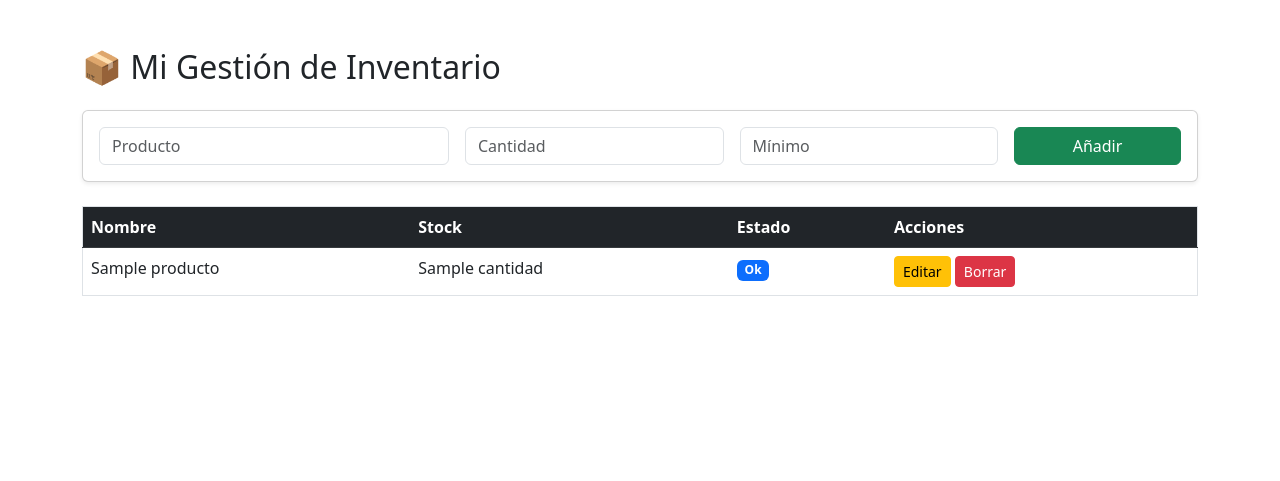
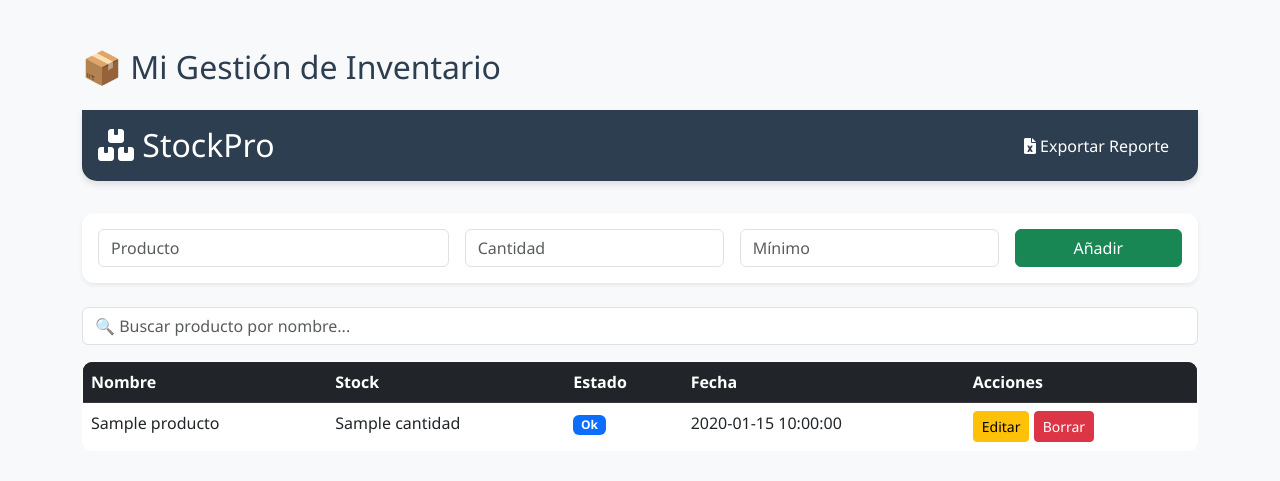
Before and after one commit to thiarehernandezg-cloud/gestion_inventario, a Flask app: template templates/index.html in a window 1280 px wide. Shown: the top 481 px of the page. Run offline with Flask 3, Linux system fonts and the light colour scheme; the template is opened without the code that fills it: most values are stand-ins (such as "Sample title", 1, 10 or a date in 2020).

Commit message:
añadi boton descarga de reoprte

```diff
--- a/app.py
+++ b/app.py
@@ -1,5 +1,6 @@
-from flask import Flask, render_template, request, redirect
+from flask import Flask, render_template, request, redirect, send_file # Añadimos send_file aquí
 import sqlite3
+import pandas as pd # <--- ESTA ES LA LÍNEA QUE FALTA ARRIBA DEL TODO
 
 app = Flask(__name__)
 
@@ -51,5 +52,22 @@ def editar(id):
     producto = db.execute('SELECT * FROM productos WHERE id = ?', (id,)).fetchone()
     db.close()
     return render_template('editar.html', producto=producto)
+    import pandas as pd
+from flask import send_file
+
+@app.route('/exportar')
+def exportar():
+    db = conectar_db()
+    # Leemos la tabla productos y la pasamos a un DataFrame
+    df = pd.read_sql_query("SELECT nombre, cantidad, stock_minimo, fecha FROM productos", db)
+    db.close()
+
+    # Guardamos temporalmente en un archivo Excel
+    nombre_archivo = "inventario_pyme.xlsx"
+    df.to_excel(nombre_archivo, index=False)
+
+    # Enviamos el archivo al usuario
+    return send_file(nombre_archivo, as_attachment=True)
+
 if __name__ == '__main__':
     app.run(debug=True)
--- /dev/null
+++ b/static/style.css
@@ -0,0 +1,58 @@
+/* Paleta de colores profesional */
+:root {
+    --primary-color: #2c3e50;
+    --secondary-color: #34495e;
+    --accent-color: #3498db;
+    --success-color: #27ae60;
+    --danger-color: #e74c3c;
+    --light-bg: #f8f9fa;
+}
+
+body {
+    background-color: var(--light-bg);
+    font-family: 'Segoe UI', Tahoma, Geneva, Verdana, sans-serif;
+    color: var(--primary-color);
+}
+
+.navbar-custom {
+    background-color: var(--primary-color);
+    padding: 1rem;
+    color: white;
+    border-radius: 0 0 15px 15px;
+    margin-bottom: 2rem;
+    box-shadow: 0 4px 6px rgba(0,0,0,0.1);
+}
+
+.card {
+    border: none;
+    border-radius: 12px;
+    box-shadow: 0 4px 12px rgba(0,0,0,0.05);
+}
+
+.table {
+    background: white;
+    border-radius: 10px;
+    overflow: hidden;
+}
+
+.table thead {
+    background-color: var(--secondary-color);
+    color: white;
+}
+
+.badge-reponer {
+    background-color: var(--danger-color);
+    padding: 0.5em 0.8em;
+}
+
+.btn-exportar {
+    background-color: var(--primary-color);
+    color: white;
+    transition: all 0.3s ease;
+}
+
+.btn-exportar:hover {
+    background-color: var(--accent-color);
+    color: white;
+    transform: translateY(-2px);
+}
--- a/templates/index.html
+++ b/templates/index.html
@@ -4,10 +4,20 @@
     <meta charset="UTF-8">
     <title>Inventario Pyme</title>
     <link href="https://cdn.jsdelivr.net/npm/bootstrap@5.3.0/dist/css/bootstrap.min.css" rel="stylesheet">
+    <link rel="stylesheet" href="{{ url_for('static', filename='style.css') }}">
+    <link rel="stylesheet" href="https://cdnjs.cloudflare.com/ajax/libs/font-awesome/6.0.0/css/all.min.css">
 </head>
 <body class="container mt-5">
     <h2 class="mb-4">📦 Mi Gestión de Inventario</h2>
+     <div class="navbar-custom d-flex justify-content-between align-items-center">
+        <h2 class="m-0"><i class="fas fa-boxes"></i> StockPro</h2>
+        <a href="/exportar" class="btn btn-exportar">
+            <i class="fas fa-file-excel"></i> Exportar Reporte
+        </a>
+    </div>
 
+<div class="container">
+    </div>
     <div class="card card-body mb-4 shadow-sm">
         <form action="/agregar" method="POST" class="row g-3">
             <div class="col-md-4">
@@ -24,14 +34,16 @@
             </div>
         </form>
     </div>
-
+    <div class="mb-3">
+        <input type="text" id="buscador" class="form-control" placeholder="🔍 Buscar producto por nombre...">
+    </div>
     <table class="table table-hover border">
         <thead class="table-dark">
             <tr>
                 <th>Nombre</th>
                 <th>Stock</th>
                 <th>Estado</th>
-                <th>Acciones</th>
+                <th>Fecha</th> <th>Acciones</th>
             </tr>
         </thead>
         <tbody>
@@ -46,7 +58,7 @@
                         <span class="badge bg-primary">Ok</span>
                     {% endif %}
                 </td>
-                <td>
+                <td>{{ p.fecha }}</td> <td>
                     <a href="/editar/{{ p.id }}" class="btn btn-sm btn-warning">Editar</a>
                     <a href="/eliminar/{{ p.id }}" class="btn btn-sm btn-danger">Borrar</a>
                 </td>
@@ -54,5 +66,20 @@
             {% endfor %}
         </tbody>
     </table>
+    <script>
+    document.getElementById('buscador').addEventListener('keyup', function() {
+        let filtro = this.value.toLowerCase();
+        let filas = document.querySelectorAll('tbody tr');
+
+        filas.forEach(fila => {
+            let nombreProducto = fila.querySelector('td').textContent.toLowerCase();
+            if (nombreProducto.includes(filtro)) {
+                fila.style.display = '';
+            } else {
+                fila.style.display = 'none';
+            }
+        });
+    });
+</script>
 </body>
 </html>
```
Also changed, not shown: crear_db.py (+10 -3 lines), database.db.
